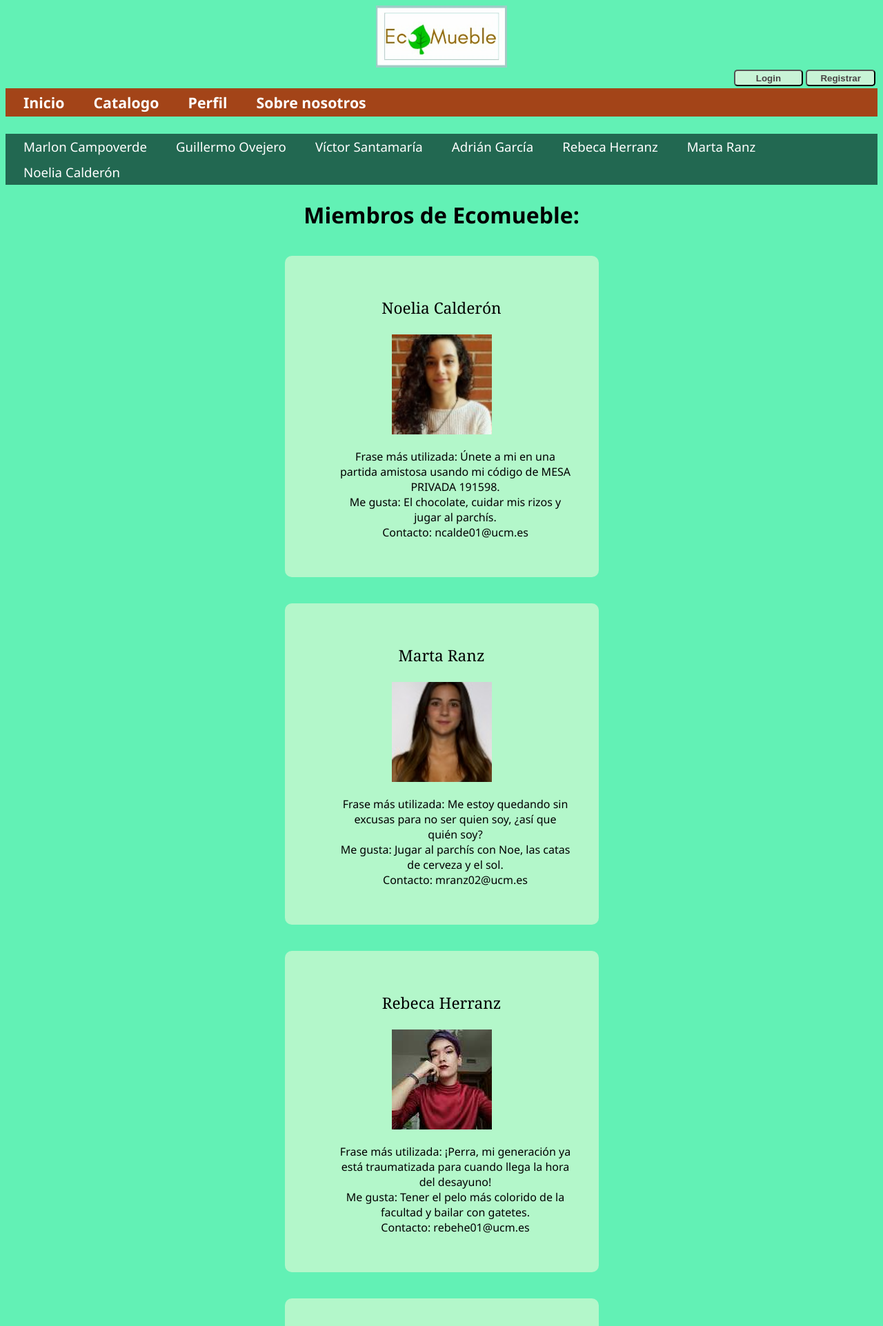
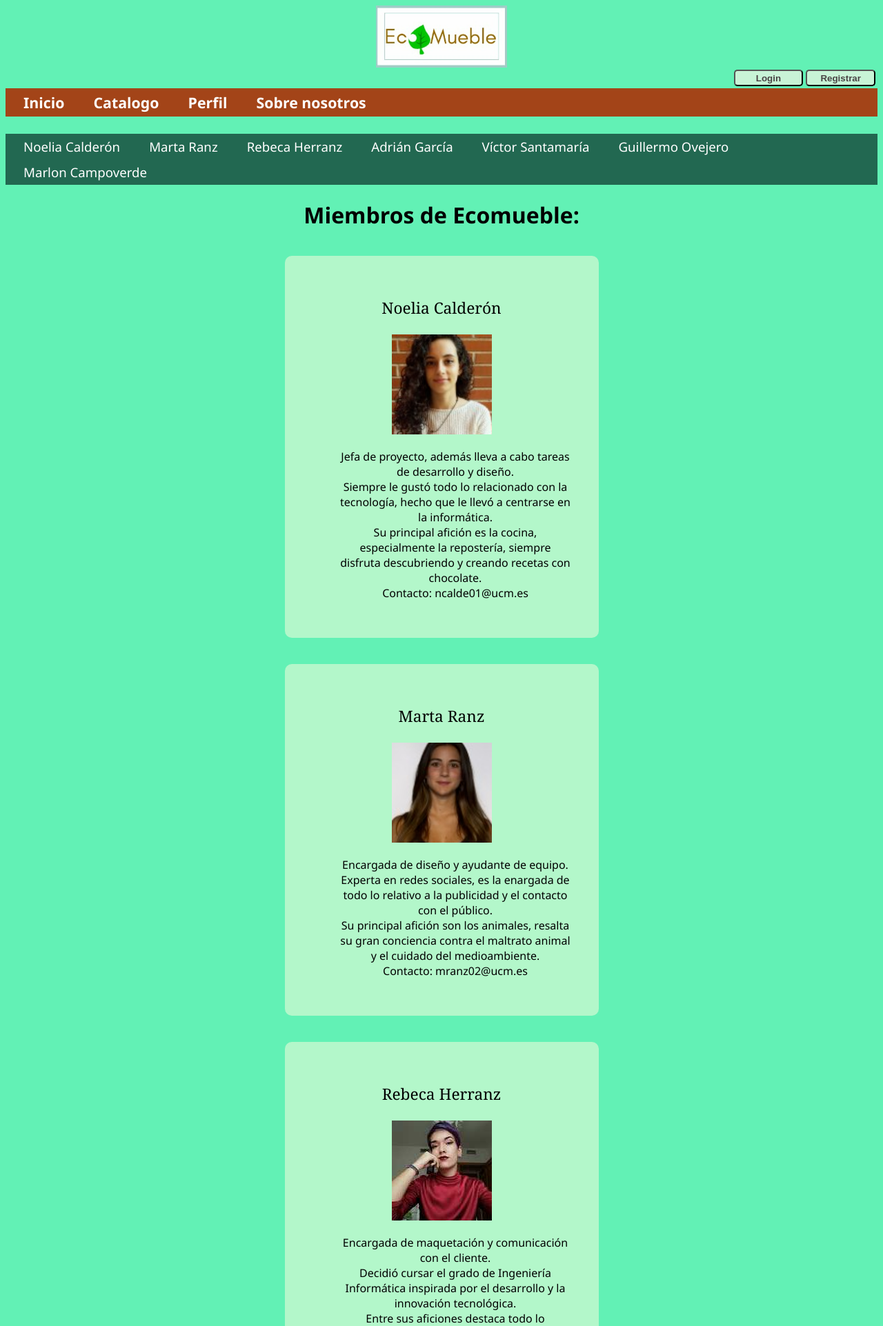
Before and after one commit to GuillermoOvejeroSanchez/ecomueble, a PHP site: page /about in a window 1280 px wide. Shown: the top 1923 px of the page at 69% size. Run offline with PHP 8.4, Linux system fonts and the light colour scheme.

Commit message:
Descripciones miembros

```diff
--- a/app/views/about.php
+++ b/app/views/about.php
@@ -16,14 +16,13 @@
     <nav class='miembros'>
         <!-- nav-bar de miembros-->
         <ul>
+            <li><a href="#noe">Noelia Calderón</a></li>
+            <li><a href="#marta">Marta Ranz</a></li>
+            <li><a href="#rebeca">Rebeca Herranz</a></li>
+            <li><a href="#adri">Adrián García</a></li>
+            <li><a href="#victor">Víctor Santamaría</a></li>
+            <li><a href="#guille">Guillermo Ovejero</a></li>
             <li><a href="#marlon">Marlon Campoverde</a></li>
-            <li><a href="#guille">Guillermo Ovejero</a></li>
-            <li><a href="#victor">Víctor Santamaría</a></li>
-            <li><a href="#adri">Adrián García</a></li>
-            <li><a href="#rebeca">Rebeca Herranz</a></li>
-            <li><a href="#marta">Marta Ranz</a></li>
-            <li><a href="#noe">Noelia Calderón</a></li>
-
         </ul>
 </nav>
 
@@ -35,10 +34,13 @@
         </div>
         <ul>
             <li>
-                Frase más utilizada: Únete a mi en una partida amistosa usando mi código de MESA PRIVADA 191598.
+                Jefa de proyecto, además lleva a cabo tareas de desarrollo y diseño.
             </li>
             <li>
-                Me gusta: El chocolate, cuidar mis rizos y jugar al parchís.
+                Siempre le gustó todo lo relacionado con la tecnología, hecho que le llevó a centrarse en la informática.
+            </li>
+            <li>
+                Su principal afición es la cocina, especialmente la repostería, siempre disfruta descubriendo y creando recetas con chocolate.
             </li>
             <li>
                 Contacto: ncalde01@ucm.es
@@ -53,10 +55,13 @@
         </div>
         <ul>
             <li>
-                Frase más utilizada: Me estoy quedando sin excusas para no ser quien soy, ¿así que quién soy?
+                Encargada de diseño y ayudante de equipo.
             </li>
             <li>
-                Me gusta: Jugar al parchís con Noe, las catas de cerveza y el sol.
+                Experta en redes sociales, es la enargada de todo lo relativo a la publicidad y el contacto con el público.
+            </li>
+            <li>
+                Su principal afición son los animales, resalta su gran conciencia contra el maltrato animal y el cuidado del medioambiente.
             </li>
             <li>
                 Contacto: mranz02@ucm.es
@@ -71,11 +76,13 @@
         </div>
         <ul>
             <li>
-                Frase más utilizada: ¡Perra, mi generación ya está traumatizada para cuando llega la hora del
-                desayuno!
+                Encargada de maquetación y comunicación con el cliente.
             </li>
             <li>
-                Me gusta: Tener el pelo más colorido de la facultad y bailar con gatetes.
+                Decidió cursar el grado de Ingeniería Informática inspirada por el desarrollo y la innovación tecnológica.
+            </li>
+            <li>
+                Entre sus aficiones destaca todo lo relacionado con el mundo del arte a nivel audiovisual, disfruta pintando sus propios cuadros que vende para recaudar fondos con fines solidarios.
             </li>
             <li>
                 Contacto: rebehe01@ucm.es
@@ -89,10 +96,13 @@
         </div>
         <ul>
             <li>
-                Frase más utilizada: ¡Mírame! Soy el Sr. Meeseeks
+                Administrador de recursos y gestor de la base de datos.
             </li>
             <li>
-                Me gusta: Salir a Rococó, cocinar brownies y jugar al fútbol.
+                Inspirado por el desarrollo profesional de su familia decidió centrar sus estudios en la Ingeniería Informática.
+            </li>
+            <li>
+                Entre sus aficiones destaca la fotografía, por lo que siempre observa todo desde una perspectiva analítica y detallista.
             </li>
             <li>
                 Contacto: adriga10@ucm.es
@@ -106,10 +116,13 @@
         </div>
         <ul>
             <li>
-                Frase más utilizada: Vamos a squanchear un poco...
+                Encargado de cartera de proyectos y contacto con el cliente.
             </li>
             <li>
-                Me gusta: El vino y la guía Peñín.
+                Apasionado de la ciberseguridad y la actualidad tecnológica, desarrolla su carrera en este campo.
+            </li>
+            <li>
+                Su principal afición es la música, de la que no sólo disfruta escuchándola, también compone sus propias canciones.
             </li>
             <li>
                 Contacto: vsantama@ucm.es
@@ -123,10 +136,13 @@
         </div>
         <ul>
             <li>
-                Frase más utilizada: Jooo tioooo
+                Administrador, revisor de propuestas y desarrollador.
             </li>
             <li>
-                Me gusta: El queso y las ferias inventadas de la UCM. Y decirle a Marta que no se entera de nada.
+                Decidió enfocar su carrera a la programación para dispositivos móviles, así como la creación de páginas web.
+            </li>
+            <li>
+                Entre sus aficiones destaca el deporte, especialmente el baloncesto, lo practica tanto en el papel de jugador, como en el de entrenador.
             </li>
             <li>
                 Contacto: guilleov@ucm.es
@@ -141,10 +157,13 @@
         </div>
         <ul>
             <li>
-                Frase más utilizada: Haces muchas preguntas, Morty. No resulta muy carismático.
+                Responsable de equipo y desarrollador.
             </li>
             <li>
-                Me gusta: Que no se sepa cuando va a ser la próxima vez que aparezca por la facultad.
+                Su pasión siempre fue el desarrollo hardware, hecho por el cual se enfoca en la Ingeniería de Computadores.
+            </li>
+            <li>
+                Entre sus aficiones destacan el deporte y viajar, siempre dispuesto a descubrir nuevos lugares y enfrentarse a nuevos desafíos.
             </li>
             <li>
                 Contacto: marlonjc@ucm.es
```
